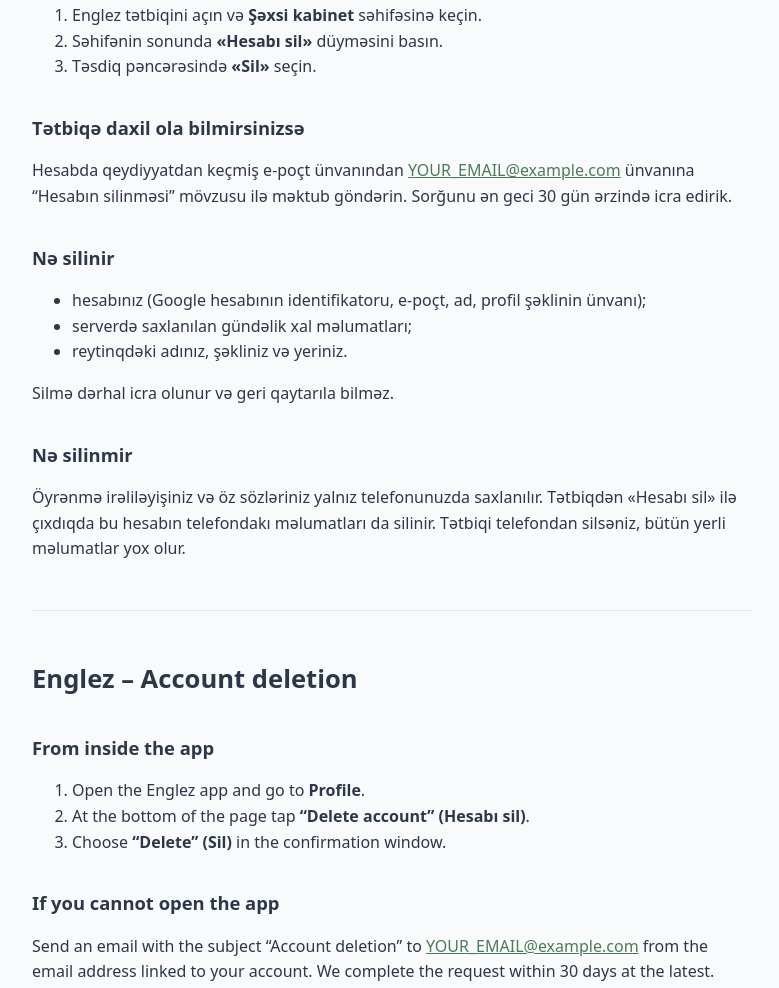
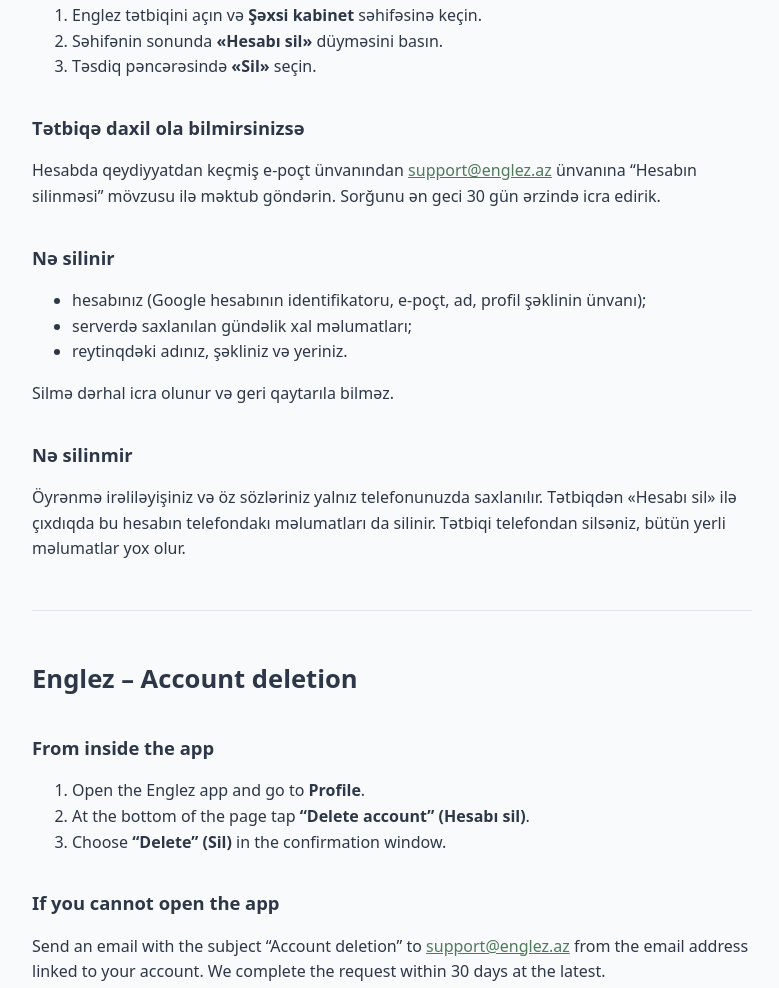
Before and after one commit to zunov-org/englez-privacy, a plain HTML site: page delete-account.html in a window 1280 px wide. Shown: the part 195-1183 px from the top of the page, without its empty margins (248-1027 px from the left). Drawn offline with Linux system fonts and the light colour scheme.

Commit message:
Update delete-account.html

```diff
--- a/delete-account.html
+++ b/delete-account.html
@@ -26,7 +26,7 @@
 </ol>
 
 <h2>Tətbiqə daxil ola bilmirsinizsə</h2>
-<p>Hesabda qeydiyyatdan keçmiş e-poçt ünvanından <a href="mailto:YOUR_EMAIL@example.com">YOUR_EMAIL@example.com</a> ünvanına “Hesabın silinməsi” mövzusu ilə məktub göndərin. Sorğunu ən geci 30 gün ərzində icra edirik.</p>
+<p>Hesabda qeydiyyatdan keçmiş e-poçt ünvanından <a href="mailto:support@englez.az">support@englez.az</a> ünvanına “Hesabın silinməsi” mövzusu ilə məktub göndərin. Sorğunu ən geci 30 gün ərzində icra edirik.</p>
 
 <h2>Nə silinir</h2>
 <ul>
@@ -51,7 +51,7 @@
 </ol>
 
 <h2>If you cannot open the app</h2>
-<p>Send an email with the subject “Account deletion” to <a href="mailto:YOUR_EMAIL@example.com">YOUR_EMAIL@example.com</a> from the email address linked to your account. We complete the request within 30 days at the latest.</p>
+<p>Send an email with the subject “Account deletion” to <a href="mailto:support@englez.az">support@englez.az</a> from the email address linked to your account. We complete the request within 30 days at the latest.</p>
 
 <h2>What is deleted</h2>
 <ul>
```
